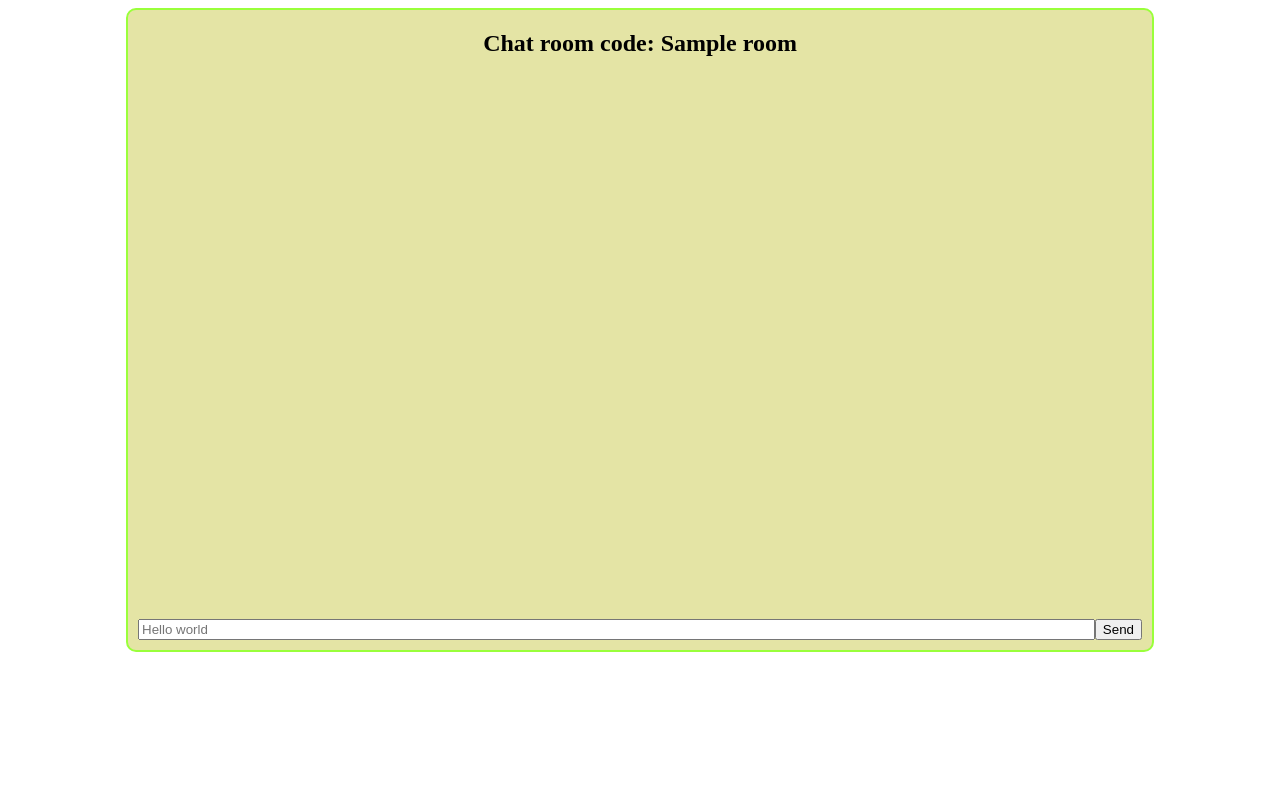
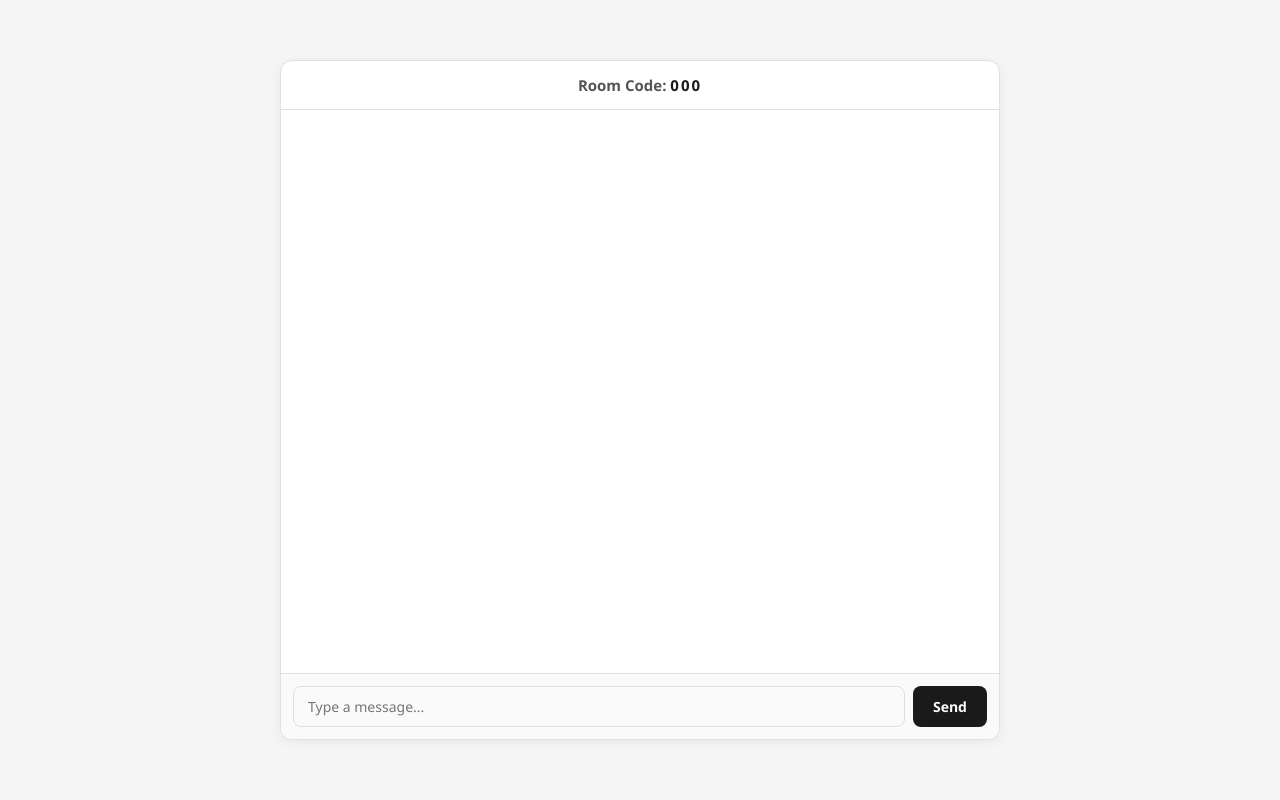
Before and after one commit to Savirar0/Mind_Meld-chatroom-flask, a Flask app: template templates/room.html in a window 1280 px wide. Run offline with Flask 3, Linux system fonts and the light colour scheme; the template is opened without the code that fills it: most values are stand-ins (such as "Sample title", 1, 10 or a date in 2020); some libraries are stand-ins or nearby versions.

Commit message:
Connected socketio, working.

```diff
--- a/app.py
+++ b/app.py
@@ -1,75 +1,94 @@
-from flask import Flask, render_template,request,session,redirect,url_for
+from flask import Flask, render_template, request, session, redirect, url_for
 from flask_socketio import join_room, leave_room, send, SocketIO
 import random
 from string import ascii_uppercase
 
-app=Flask(__name__)
-app.config["SECRET_KEY"]="keykeykey0"
-socketio=SocketIO(app)
-
-rooms={}
+app = Flask(__name__)
+app.config["SECRET_KEY"] = "keykeykey0"
+socketio = SocketIO(app)
+rooms = {}
 
 def generate_unique_code(length):
     while True:
-        code=""
+        code = ""
         for _ in range(length):
-            code+=random.choice(ascii_uppercase)
-
+            code += random.choice(ascii_uppercase)
         if code not in rooms:
             break
+    return code
 
-@app.route("/",methods=["GET","POST"])
+@app.route("/", methods=["GET", "POST"])
 def home():
     session.clear()
-    if request.method=="POST":
-        name=request.form.get("name")
-        code=request.form.get("code")
-        join=request.form.get("join",False)
-        create=request.form.get("create",False)
+    if request.method == "POST":
+        name = request.form.get("name")
+        code = request.form.get("code")
+        join = request.form.get("join", False)
+        create = request.form.get("create", False)
 
         if not name:
-            return render_template("home.html",error="Please enter name.",code=code,name=name)
+            return render_template("home.html", error="Please enter name.", code=code, name=name)
+        if not code and join != False:
+            return render_template("home.html", error="Please enter room code.", code=code, name=name)
 
-        if not code and join!=False:
-            return render_template("home.html",error="Please enter room code.",code=code,name=name)
+        room = code
+        if create != False:
+            room = generate_unique_code(4)
+            rooms[room] = {"members": 0, "messages": []}
+        elif code not in rooms:
+            return render_template("home.html", error="Room doesn't exist.", code=code, name=name)
 
-        room=code
-        if create!=False:
-            room=generate_unique_code(4)
-            room[room]={"members": 0,"messages": []}
-        elif code not in rooms:
-            return render_template("home.html",error="Room doesn't exist.",code=code,name=name)
-
-        session["room"]=room
-        session["name"]=name
-
+        session["room"] = room
+        session["name"] = name
         return redirect(url_for("room"))
 
     return render_template("home.html")
 
-
 @app.route("/room")
 def room():
-    room=session.get("room")
+    room = session.get("room")
     if room is None or session.get("name") is None or room not in rooms:
         return redirect(url_for("home"))
-    return render_template("room.html")
+    return render_template("room.html", code=room)
 
+@socketio.on("message")
+def message(data):
+    room = session.get("room")
+    if room not in rooms:
+        return
+    content = {
+        "name": session.get("name"),
+        "message": data["data"]
+    }
+    send(content, to=room)
+    rooms[room]["messages"].append(content)
+    print(f"log: {session.get('name')} said: {data['data']}")
 
 @socketio.on("connect")
 def connect(auth):
-    room=session.get("room")
-    name=session.get("name")
-
+    room = session.get("room")
+    name = session.get("name")
     if not room or not name:
         return
     if room not in rooms:
         leave_room(room)
         return
     join_room(room)
-    send({"name":name,"message":"has entered the room"},to=room)
-    rooms[room]["members"]+=1
-    print(f"{name} joined room {room}")
+    send({"name": name, "message": "has entered the room"}, to=room)
+    rooms[room]["members"] += 1
+    print(f"log: {name} joined room {room}")
 
-if __name__=="__main__":
-    socketio.run(app,debug=True)
+@socketio.on("disconnect")
+def disconnect():
+    room = session.get("room")
+    name = session.get("name")
+    leave_room(room)
+    if room in rooms:
+        rooms[room]["members"] -= 1
+        if rooms[room]["members"] <= 0:
+            del rooms[room]
+    send({"name": name, "message": "has left the room"}, to=room)
+    print(f"log: {name} has left the {room}")
+
+if __name__ == "__main__":
+    socketio.run(app, debug=True)
--- a/static/css/style.css
+++ b/static/css/style.css
@@ -1,56 +1,210 @@
-.content {
+* {
+    box-sizing: border-box;
+    margin: 0;
+    padding: 0;
+}
+
+body {
+    font-family: 'Segoe UI', system-ui, sans-serif;
+    background: #f5f5f5;
+    color: #1a1a1a;
+    min-height: 100vh;
     display: flex;
     align-items: center;
     justify-content: center;
 }
 
+.content {
+    width: 100%;
+    display: flex;
+    align-items: center;
+    justify-content: center;
+    padding: 2rem 1rem;
+}
+
+/* ---------- HOME ---------- */
 .formm {
+    background: #fff;
+    border: 1.5px solid #e0e0e0;
+    border-radius: 12px;
+    padding: 2rem;
     display: flex;
     flex-direction: column;
-    align-items: center;
-    justify-content: center;
-    gap: 10px;
+    gap: 14px;
+    width: 100%;
+    max-width: 380px;
+    box-shadow: 0 2px 12px rgba(0, 0, 0, 0.06);
+}
 
+legend {
+    font-size: 1.3rem;
+    font-weight: 700;
+    margin-bottom: 4px;
+    color: #1a1a1a;
+}
+
+label {
+    font-size: 13px;
+    font-weight: 600;
+    color: #555;
+    display: block;
+    margin-bottom: 5px;
+}
+
+input[type="text"] {
+    width: 100%;
+    padding: 10px 14px;
+    border: 1.5px solid #ddd;
+    border-radius: 8px;
+    font-size: 14px;
+    font-family: inherit;
+    outline: none;
+    transition: border-color 0.2s;
+    background: #fafafa;
+}
+
+input[type="text"]:focus {
+    border-color: #1a1a1a;
+    background: #fff;
+}
+
+button {
+    padding: 10px 16px;
+    border-radius: 8px;
+    font-size: 14px;
+    font-weight: 600;
+    font-family: inherit;
+    cursor: pointer;
+    transition: all 0.15s;
+    border: 1.5px solid #1a1a1a;
 }
 
 .join {
     display: flex;
     flex-direction: row;
+    gap: 8px;
+    align-items: center;
+}
+
+.join input[type="text"] {
+    flex: 1;
+}
+
+.join button {
+    background: #fff;
+    color: #1a1a1a;
+    white-space: nowrap;
+}
+
+.join button:hover {
+    background: #1a1a1a;
+    color: #fff;
+}
+
+button[name="create"] {
+    background: #1a1a1a;
+    color: #fff;
     width: 100%;
 }
 
-.create-btn {
-    width: 100%;
+button[name="create"]:hover {
+    background: #333;
 }
 
+ul {
+    list-style: none;
+    padding: 8px 12px;
+    background: #fff3f3;
+    border: 1px solid #fca5a5;
+    border-radius: 8px;
+}
+
+ul li {
+    font-size: 13px;
+    color: #dc2626;
+    font-weight: 600;
+}
+
+/* ---------- ROOM ---------- */
 .message-box {
-    border-color: rgb(154, 255, 59);
-    border-width: 2px;
-    border-style: solid;
-    border-radius: 10px;
-    background-color: rgb(228, 228, 165);
-    height: 80vh;
+    background: #fff;
+    border: 1.5px solid #e0e0e0;
+    border-radius: 12px;
+    height: 85vh;
+    width: 80vw;
+    max-width: 720px;
     display: flex;
     flex-direction: column;
-    width: 80vw;
-    align-items: stretch;
-}
-
-.messages {
-    overflow-y: scroll;
-    flex: 1;
-    width: 100%;
-}
-
-.inputs {
-    padding: 10px;
-    display: flex;
+    box-shadow: 0 2px 12px rgba(0, 0, 0, 0.06);
+    overflow: hidden;
 }
 
 h2 {
     text-align: center;
+    font-size: 15px;
+    font-weight: 600;
+    padding: 14px;
+    border-bottom: 1.5px solid #e0e0e0;
+    color: #555;
 }
 
-#message {
+.room-code {
+    font-weight: 800;
+    color: #1a1a1a;
+    letter-spacing: 2px;
+}
+
+.messages {
     flex: 1;
+    overflow-y: auto;
+    padding: 16px;
+    display: flex;
+    flex-direction: column;
+    gap: 8px;
 }
+
+.text {
+    display: flex;
+    justify-content: space-between;
+    align-items: baseline;
+    gap: 12px;
+    padding: 8px 12px;
+    border-radius: 8px;
+    background: #f9f9f9;
+    border: 1px solid #efefef;
+    font-size: 14px;
+}
+
+.text strong {
+    color: #1a1a1a;
+}
+
+.muted {
+    font-size: 11px;
+    color: #aaa;
+    white-space: nowrap;
+}
+
+.inputs {
+    display: flex;
+    gap: 8px;
+    padding: 12px;
+    border-top: 1.5px solid #e0e0e0;
+    background: #fafafa;
+}
+
+.inputs input[type="text"] {
+    flex: 1;
+    margin: 0;
+}
+
+.inputs button {
+    background: #1a1a1a;
+    color: #fff;
+    border: none;
+    padding: 10px 20px;
+}
+
+.inputs button:hover {
+    background: #333;
+}
--- a/templates/room.html
+++ b/templates/room.html
@@ -1,18 +1,40 @@
 {% extends 'base.html' %}
 {% block content %}
 <div class="message-box">
-    <h2>Chat room code: {{room}}</h2>
+    <h2>Room Code: <span class="room-code">{{code}}</span></h2>
     <div class="messages" id="messages"></div>
     <div class="inputs">
-        <input type="text" rows="2" placeholder="Hello world" name="message" id="message" />
+        <input type="text" placeholder="Type a message..." name="message" id="message" />
         <button type="button" name="send" id="send-btn" onClick="sendMsg()">Send</button>
     </div>
-
 </div>
 <script type="text/javascript">
     var socketio = io();
-    const sendMessage = () => {
+    const messages = document.getElementById("messages");
 
+    const createMessage = (name, msg) => {
+        const content = `
+        <div class="text">
+            <span><strong>${name}</strong>: ${msg}</span>
+            <span class="muted">${new Date().toLocaleString()}</span>
+        </div>`;
+        messages.innerHTML += content;
+        messages.scrollTop = messages.scrollHeight;
     };
+
+    socketio.on("message", (data) => {
+        createMessage(data.name, data.message);
+    });
+
+    const sendMsg = () => {
+        const msg = document.getElementById("message");
+        if (msg.value == "") return;
+        socketio.emit("message", { data: msg.value });
+        msg.value = "";
+    };
+
+    document.getElementById("message").addEventListener("keypress", function (e) {
+        if (e.key === "Enter") sendMsg();
+    });
 </script>
 {% endblock %}
```
Also changed, not shown: templates/home.html (+5 -7 lines).
